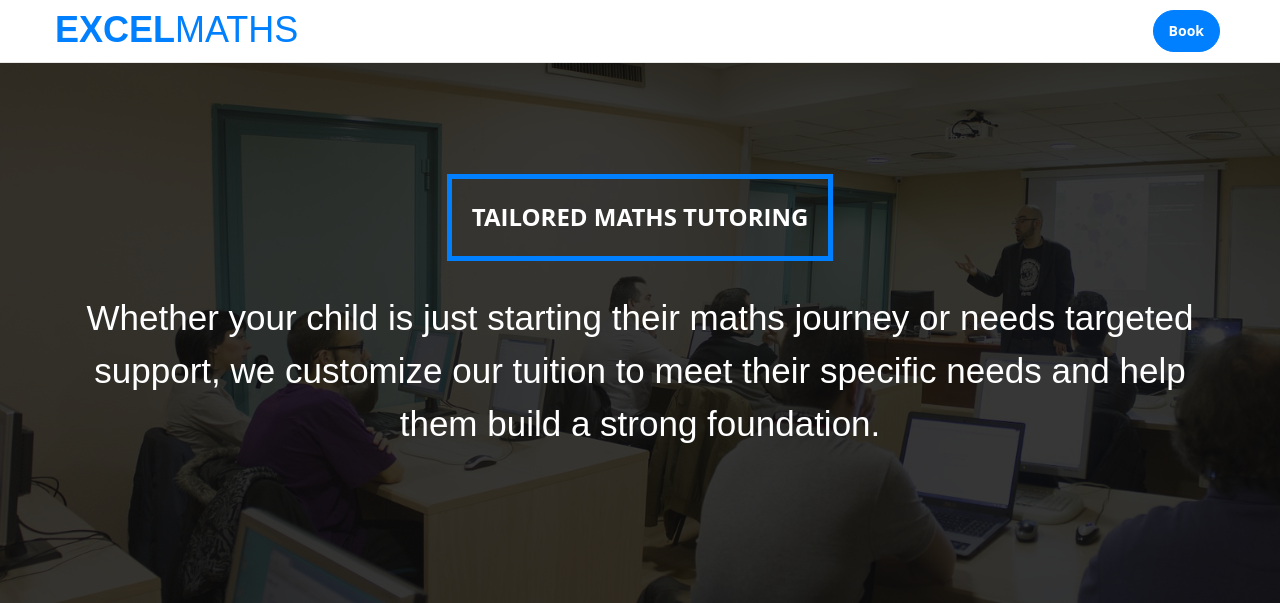
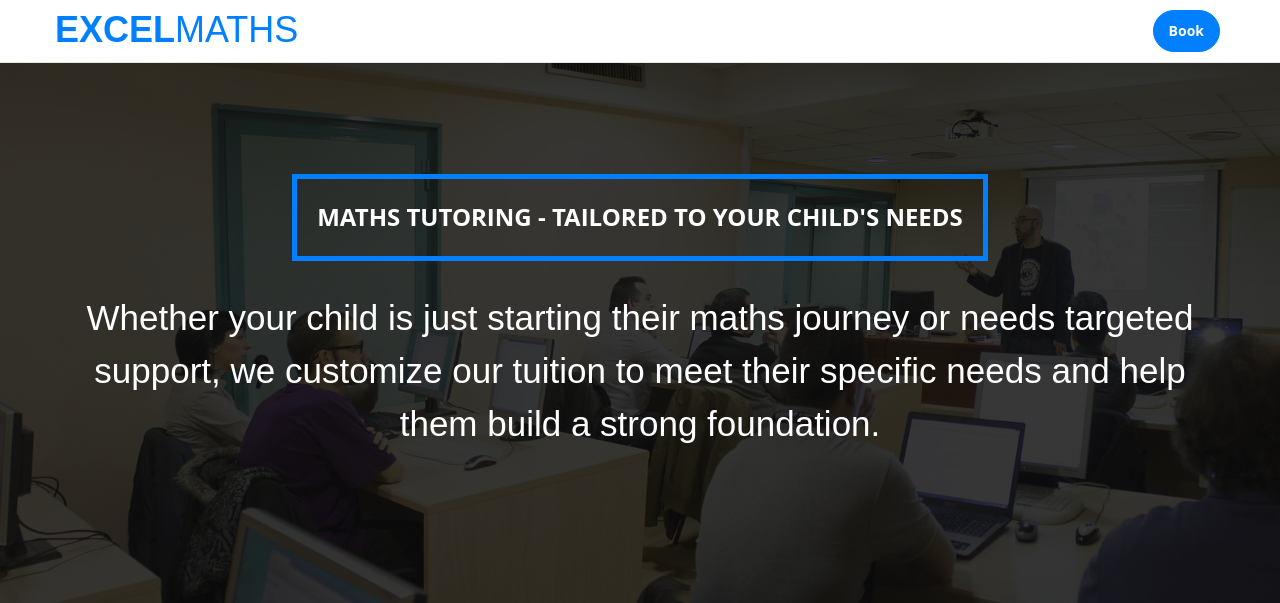
Before and after one commit to DarrenRobinson500/alex_website, a Django app: page / in a window 1280 px wide. Shown: the top 603 px of the page. Run offline with Django 5.2, Linux system fonts and the light colour scheme; data that the repository does not hold is empty; some libraries are stand-ins or nearby versions.

Commit message:
Fixed formatting

```diff
--- a/app/templates/home.html
+++ b/app/templates/home.html
@@ -101,7 +101,7 @@
         <div class="row">
           <div class="banner-text text-center">
             <div class="text-border">
-              <h2 class="text-dec">Tailored Maths Tutoring</h2>
+              <h2 class="text-dec">Maths Tutoring - Tailored to your child's needs</h2>
             </div>
             <div class="intro-para text-center quote">
               <p class="big-text">Whether your child is just starting their maths journey or needs targeted support, we customize our tuition to meet their specific needs and help them build a strong foundation.</p>
--- a/main/urls.py
+++ b/main/urls.py
@@ -3,11 +3,12 @@ from django.contrib import admin
 from django.urls import path
 from app.views import *
 from django.conf import settings # new
-from  django.conf.urls.static import static #new
+from django.conf.urls.static import static #new
 
 
 urlpatterns = [
-    path('admin/', admin.site.urls),
+    # path('admin/', admin.site.urls),
+    path('admin', admin.site.urls),
     path('', home, name='home'),
     path('booking', booking, name='booking'),
     path('quote', quote, name='quote'),
```
